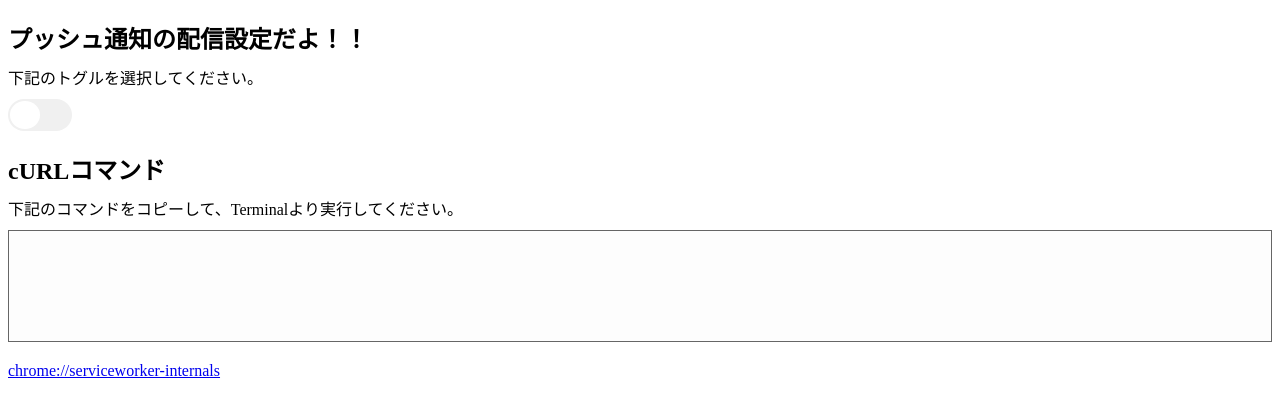
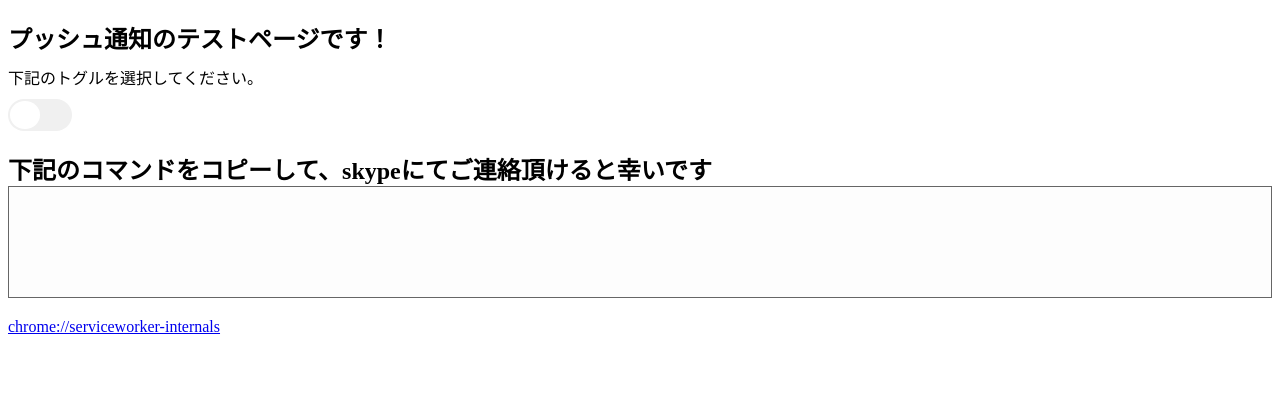
Before and after one commit to k-kinoshita-motapp/k_gcm, a plain HTML site: page index.html in a window 1280 px wide. Drawn offline with Linux system fonts and the light colour scheme.

Commit message:
文言変更、出し分け方

```diff
--- a/index.html
+++ b/index.html
@@ -3,7 +3,7 @@
   <head>
     <meta charset="utf-8">
     <meta http-equiv="X-UA-Compatible" content="IE=edge">
-    <title>プッシュ通知のサンプル</title>
+    <title>プッシュ通知のサンプルページです</title>
     <meta name="mobile-web-app-capable" content="yes">
     <!-- Include manifest file in the page -->
     <link rel="manifest" href="js/manifest.json">
@@ -14,7 +14,7 @@
   <body>
     <div class="supported">
       <div>
-        <h2>プッシュ通知の配信設定だよ！！</h2>
+        <h2>プッシュ通知のテストページです！</h2>
         <p>下記のトグルを選択してください。</p>
         <form action="">
           <input class='tgl tgl-light' id='pushEnableButton' type='checkbox'>
@@ -22,8 +22,7 @@
         </form>
       </div>
 
-      <h2>cURLコマンド</h2>
-      <p>下記のコマンドをコピーして、Terminalより実行してください。</p>
+      <h2>下記のコマンドをコピーして、skypeにてご連絡頂けると幸いです</h2>
       <div id="curlCommand"></div>
 
       <h2></h2>
@@ -35,7 +34,6 @@
     <div class="unsupported">
       <p>お使いのブラウザは、プッシュ通知に対応していません。<br>
       最新版のChromeでご利用ください。</p>
-
     </div>
 
   </body>
```
Also changed, not shown: service-worker.js (+4 -3 lines).
